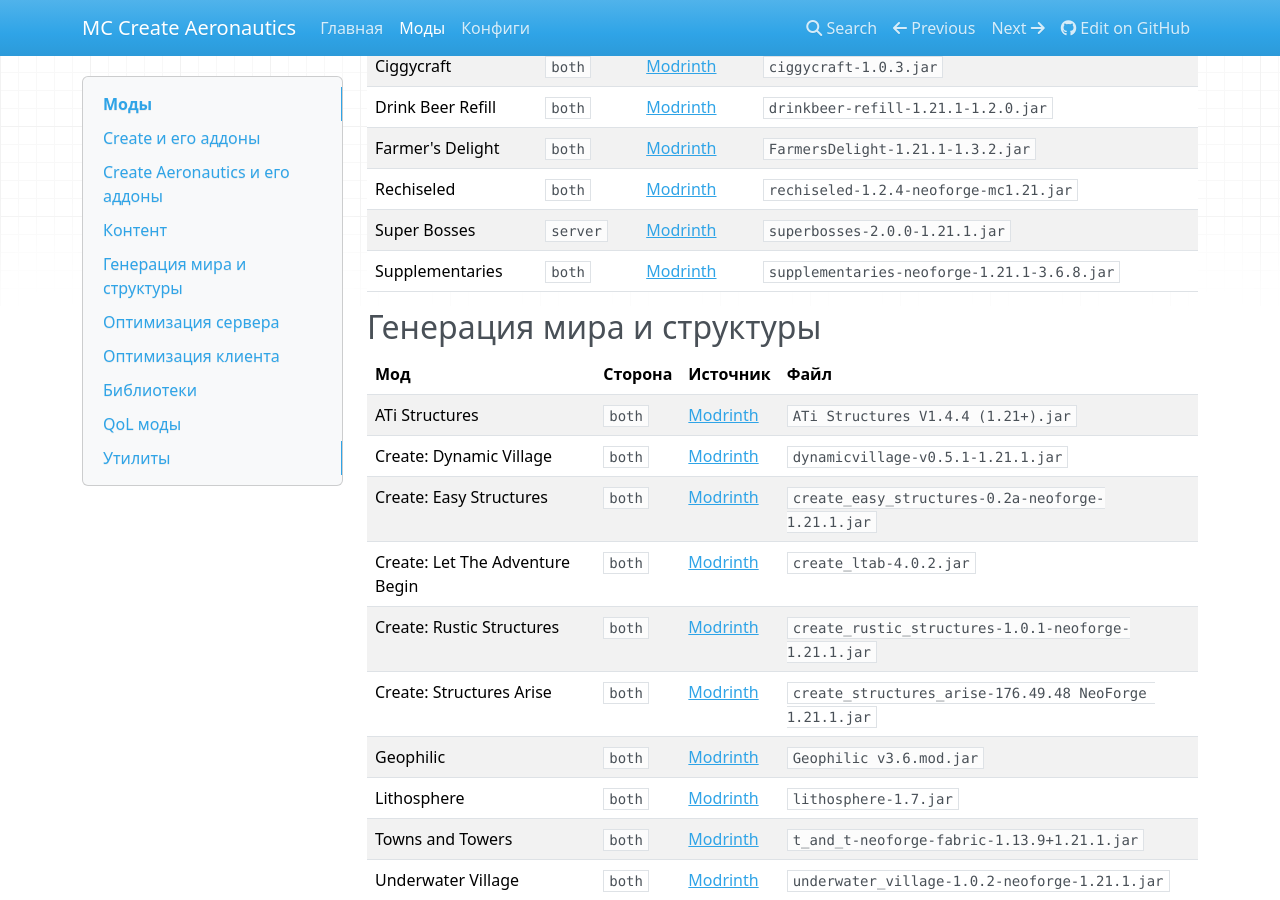
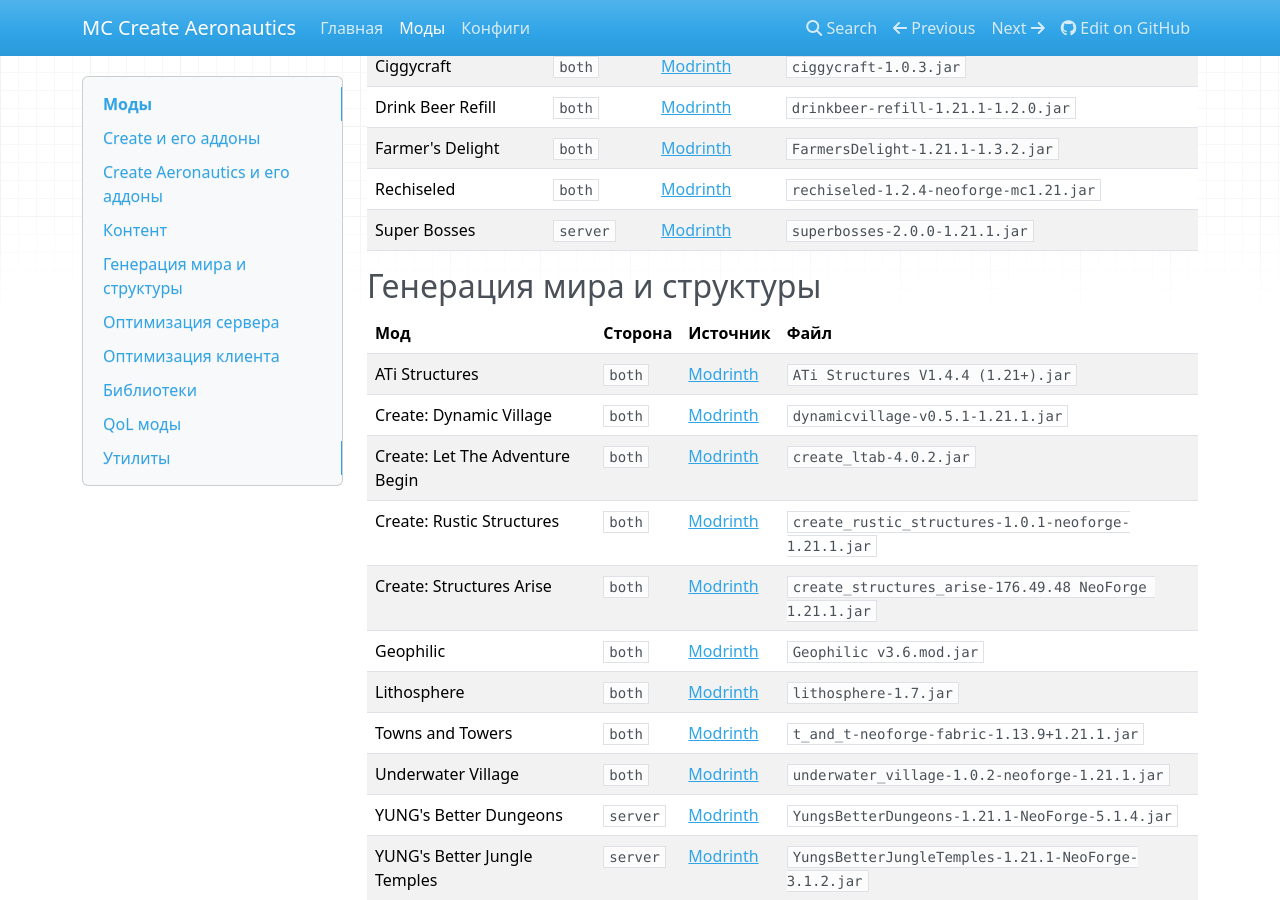
Before and after one commit to AlexCawl/mc-create-aeronautics-modpack, an MkDocs documentation site: the page built from docs/mods.md, in a window 1280 px wide and 900 px high, scrolled down 2137 px. Built offline with MkDocs 1.6.1, drawn with Linux system fonts in a browser that asks for light colours; nearby versions of some CDN libraries; some of the changed text lies outside the part shown.

Commit message:
chore: removed mods

```diff
--- a/docs/mods.md
+++ b/docs/mods.md
@@ -59,7 +59,6 @@
 | Farmer's Delight | `both` | [Modrinth](https://modrinth.com/mod/farmers-delight) | `FarmersDelight-1.21.1-1.3.2.jar` |
 | Rechiseled | `both` | [Modrinth](https://modrinth.com/mod/rechiseled) | `rechiseled-1.2.4-neoforge-mc1.21.jar` |
 | Super Bosses | `server` | [Modrinth](https://modrinth.com/mod/super-bosses) | `superbosses-2.0.0-1.21.1.jar` |
-| Supplementaries | `both` | [Modrinth](https://modrinth.com/mod/supplementaries) | `supplementaries-neoforge-1.21.1-3.6.8.jar` |
 
 ## Генерация мира и структуры
 
@@ -67,7 +66,6 @@
 | --- | --- | --- | --- |
 | ATi Structures | `both` | [Modrinth](https://modrinth.com/datapack/ati-structures-fabricforge) | `ATi Structures V1.4.4 (1.21+).jar` |
 | Create: Dynamic Village | `both` | [Modrinth](https://modrinth.com/mod/dynamic-village) | `dynamicvillage-v0.5.1-1.21.1.jar` |
-| Create: Easy Structures | `both` | [Modrinth](https://modrinth.com/mod/create-easy-structures) | `create_easy_structures-0.2a-neoforge-1.21.1.jar` |
 | Create: Let The Adventure Begin | `both` | [Modrinth](https://modrinth.com/mod/create-let-the-adventure-begin) | `create_ltab-4.0.2.jar` |
 | Create: Rustic Structures | `both` | [Modrinth](https://modrinth.com/mod/create-rustic-structures) | `create_rustic_structures-1.0.1-neoforge-1.21.1.jar` |
 | Create: Structures Arise | `both` | [Modrinth](https://modrinth.com/mod/create-structures-arise) | `create_structures_arise-176.49.48 NeoForge 1.21.1.jar` |
@@ -120,7 +118,6 @@
 | Kotlin for Forge | `both` | [Modrinth](https://modrinth.com/mod/kotlin-for-forge) | `kotlinforforge-5.11.0-all.jar` |
 | LDLib | `both` | [Modrinth](https://modrinth.com/mod/ldlib) | `ldlib2-neoforge-1.21.1-2.2.20-all.jar` |
 | MidnightLib | `both` | [Modrinth](https://modrinth.com/mod/midnightlib) | `midnightlib-neoforge-1.9.3+1.21.1.jar` |
-| Moonlight Lib | `both` | [Modrinth](https://modrinth.com/mod/moonlight) | `moonlight-neoforge-1.21.1-3.0.18.jar` |
 | Ritchie's Projectile Library | `both` | [Modrinth](https://modrinth.com/mod/rpl) | `ritchiesprojectilelib-2.1.2+mc.1.21.1-neoforge.jar` |
 | SuperMartijn642's Config Lib | `both` | [Modrinth](https://modrinth.com/mod/supermartijn642s-config-lib) | `supermartijn642configlib-1.1.8-neoforge-mc1.21.jar` |
 | SuperMartijn642's Core Lib | `both` | [Modrinth](https://modrinth.com/mod/supermartijn642s-core-lib) | `supermartijn642corelib-1.1.21-neoforge-mc1.21.jar` |
```
Also changed, not shown: other parts of docs/mods.md (+1 -1 lines), 5 other files.
